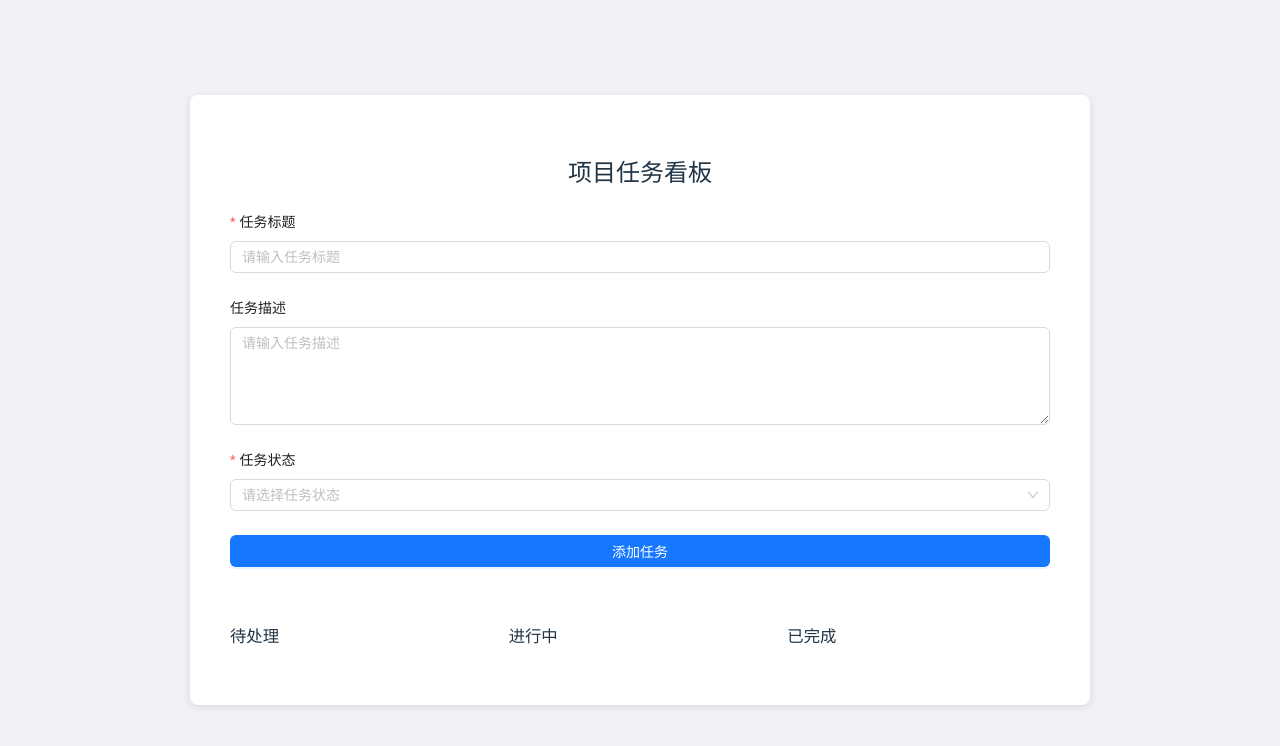
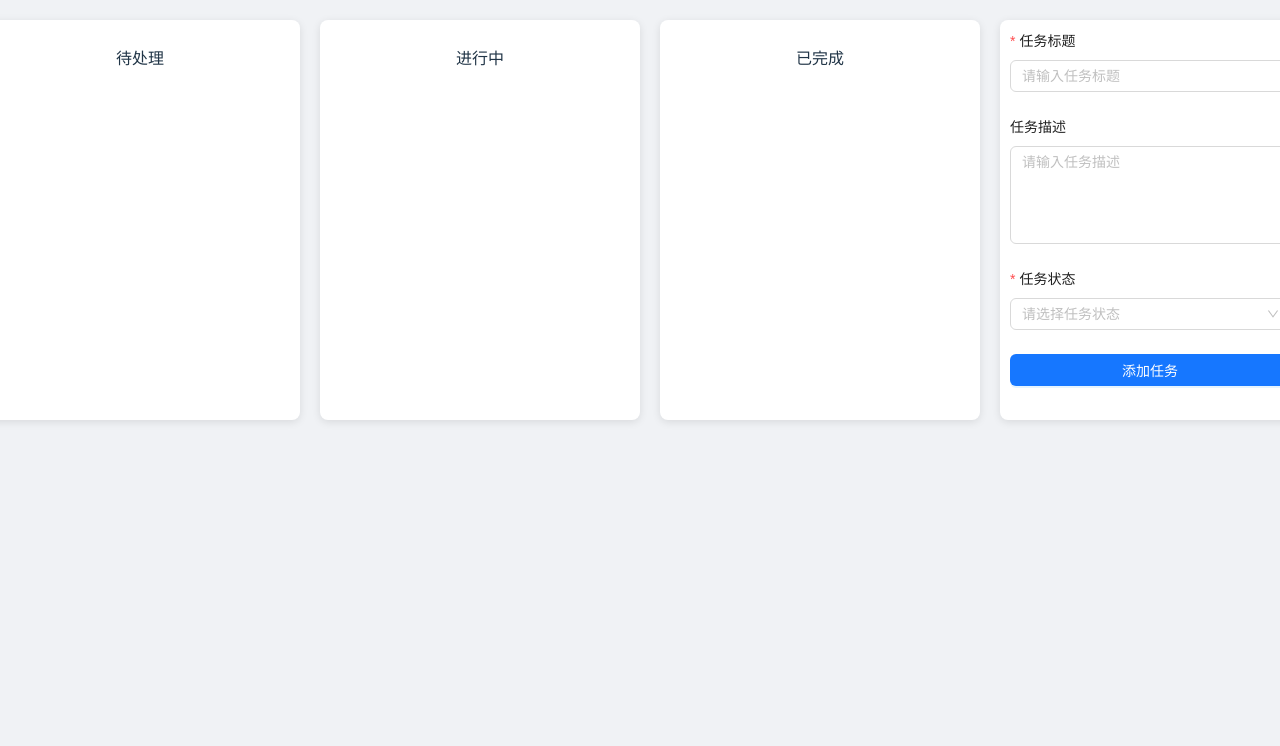
Before and after one commit to zyl819/web-, a React (Vite) app in the folder kanban-board/: page /projects/1/tasks in a window 1280 px wide. Shown: the top 746 px of the page. Built offline with nearby package versions, Linux system fonts and the light colour scheme.

Commit message:
css change

```diff
--- a/kanban-board/package.json
+++ b/kanban-board/package.json
@@ -12,6 +12,7 @@
   "dependencies": {
     "antd": "^5.20.0",
     "axios": "^1.7.3",
+    "moment": "^2.30.1",
     "react": "^18.3.1",
     "react-dom": "^18.3.1",
     "react-router-dom": "^6.26.0"
--- a/kanban-board/src/components/TaskCard.jsx
+++ b/kanban-board/src/components/TaskCard.jsx
@@ -1,23 +1,29 @@
 import React from 'react';
-import { Card, Button, Select } from 'antd';
-
-const { Option } = Select;
+import { Card } from 'antd';
 
 function TaskCard({ task, onChangeStatus }) {
-  const handleChangeStatus = (value) => {
-    onChangeStatus(task.id, value);
-  };
-
   return (
-    <Card title={task.title} style={{ marginBottom: '10px' }}>
+    <Card
+      style={styles.card}
+      title={task.title}
+      extra={<span style={styles.status}>{task.status}</span>}
+    >
       <p>{task.description}</p>
-      <Select defaultValue={task.status} style={{ width: '100%' }} onChange={handleChangeStatus}>
-        <Option value="todo">待处理</Option>
-        <Option value="inProgress">进行中</Option>
-        <Option value="done">已完成</Option>
-      </Select>
     </Card>
   );
 }
 
+const styles = {
+  card: {
+    marginBottom: '10px',
+    boxShadow: '0 1px 4px rgba(0, 0, 0, 0.1)',
+    borderRadius: '4px',
+    cursor: 'pointer',
+  },
+  status: {
+    fontSize: '12px',
+    color: '#999',
+  },
+};
+
 export default TaskCard;
--- a/kanban-board/src/pages/BoardPage.jsx
+++ b/kanban-board/src/pages/BoardPage.jsx
@@ -59,21 +59,37 @@ function BoardPage() {
   };
 
   return (
-    <div style={styles.container}>
-      <div style={styles.boardContainer}>
-        <h2 style={styles.title}>项目任务看板</h2>
-
+    <div style={styles.board}>
+      <div style={styles.listsContainer}>
+        <div style={styles.list}>
+          <h3 style={styles.listTitle}>待处理</h3>
+          {tasks.todo.map((task) => (
+            <TaskCard key={task.id} task={task} onChangeStatus={changeTaskStatus} />
+          ))}
+        </div>
+        <div style={styles.list}>
+          <h3 style={styles.listTitle}>进行中</h3>
+          {tasks.inProgress.map((task) => (
+            <TaskCard key={task.id} task={task} onChangeStatus={changeTaskStatus} />
+          ))}
+        </div>
+        <div style={styles.list}>
+          <h3 style={styles.listTitle}>已完成</h3>
+          {tasks.done.map((task) => (
+            <TaskCard key={task.id} task={task} onChangeStatus={changeTaskStatus} />
+          ))}
+        </div>
         <Form form={form} onFinish={addTask} layout="vertical" style={styles.form}>
           <Form.Item name="title" label="任务标题" rules={[{ required: true, message: '请输入任务标题' }]}>
-            <Input placeholder="请输入任务标题" />
+            <Input placeholder="请输入任务标题" style={styles.input} />
           </Form.Item>
 
           <Form.Item name="description" label="任务描述">
-            <TextArea rows={4} placeholder="请输入任务描述" />
+            <TextArea rows={4} placeholder="请输入任务描述" style={styles.input} />
           </Form.Item>
 
           <Form.Item name="status" label="任务状态" rules={[{ required: true, message: '请选择任务状态' }]}>
-            <Select placeholder="请选择任务状态">
+            <Select placeholder="请选择任务状态" style={styles.input}>
               <Option value="todo">待处理</Option>
               <Option value="inProgress">进行中</Option>
               <Option value="done">已完成</Option>
@@ -86,59 +102,54 @@ function BoardPage() {
             </Button>
           </Form.Item>
         </Form>
-
-        <Row gutter={16}>
-          <Col span={8}>
-            <h3>待处理</h3>
-            {tasks.todo.map((task) => (
-              <TaskCard key={task.id} task={task} onChangeStatus={changeTaskStatus} />
-            ))}
-          </Col>
-          <Col span={8}>
-            <h3>进行中</h3>
-            {tasks.inProgress.map((task) => (
-              <TaskCard key={task.id} task={task} onChangeStatus={changeTaskStatus} />
-            ))}
-          </Col>
-          <Col span={8}>
-            <h3>已完成</h3>
-            {tasks.done.map((task) => (
-              <TaskCard key={task.id} task={task} onChangeStatus={changeTaskStatus} />
-            ))}
-          </Col>
-        </Row>
       </div>
     </div>
   );
 }
 
 const styles = {
-  container: {
+  board: {
     display: 'flex',
     justifyContent: 'center',
-    alignItems: 'center',
+    alignItems: 'flex-start',
     height: '100vh',
     width: '100vw',
-    margin: 0,
-    padding: 0,
+    padding: '20px',
     backgroundColor: '#f0f2f5',
+    overflowX: 'auto',
     boxSizing: 'border-box',
   },
-  boardContainer: {
-    backgroundColor: 'white',
-    padding: '40px',
+  listsContainer: {
+    display: 'flex',
+    gap: '20px',
+  },
+  list: {
+    backgroundColor: '#ffffff',
     borderRadius: '8px',
+    padding: '10px',
+    minWidth: '300px',
+    maxWidth: '300px',
     boxShadow: '0 2px 8px rgba(0, 0, 0, 0.1)',
-    maxWidth: '900px',
-    width: '100%',
-    boxSizing: 'border-box',
+    display: 'flex',
+    flexDirection: 'column',
+    gap: '10px',
   },
-  title: {
+  listTitle: {
     textAlign: 'center',
-    marginBottom: '20px',
+    marginBottom: '10px',
+    fontSize: '16px',
+    fontWeight: 'bold',
   },
   form: {
-    marginBottom: '40px',
+    backgroundColor: '#ffffff',
+    borderRadius: '8px',
+    padding: '10px',
+    minWidth: '300px',
+    maxWidth: '300px',
+    boxShadow: '0 2px 8px rgba(0, 0, 0, 0.1)',
+  },
+  input: {
+    width: '100%',
   },
 };
 
```
Also changed, not shown: 1 other file (tests, documents, lock files or other folders).
